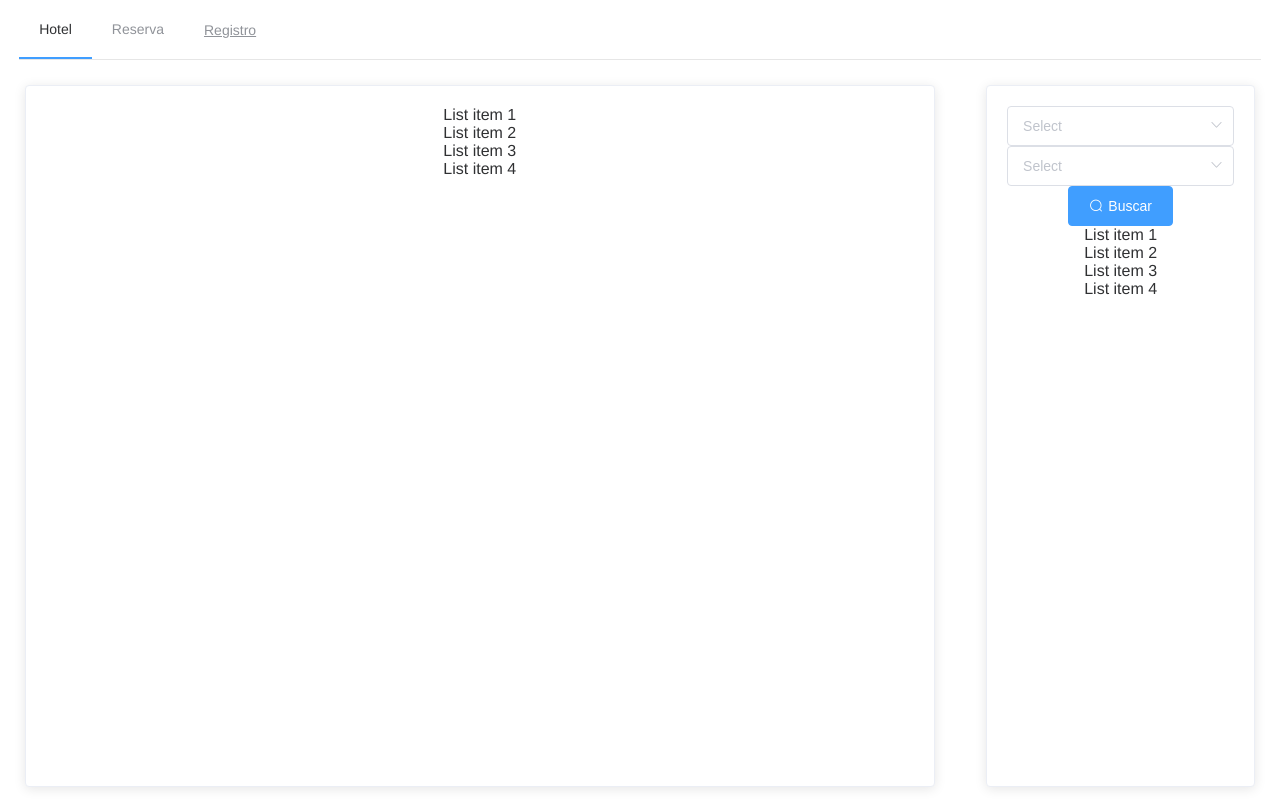
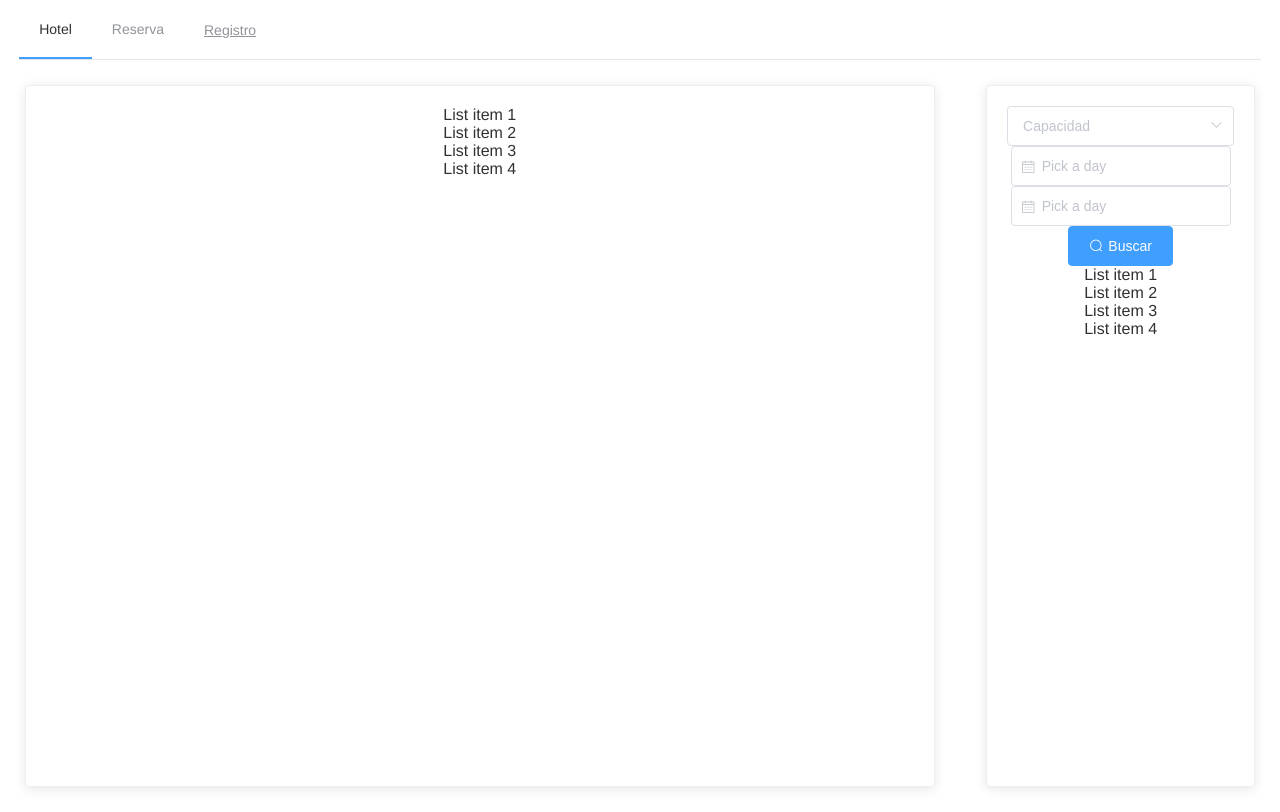
Before and after one commit to Kakoo8/TingesoFront, a Vue app: page /#/ in a window 1280 px wide. Built offline with nearby package versions, Linux system fonts and the light colour scheme.

Commit message:
CHG:DatePicker

```diff
--- a/src/components/FilterRack.vue
+++ b/src/components/FilterRack.vue
@@ -1,15 +1,27 @@
 <template>
     <el-card class="box-card">
-    <el-select  v-model="value" clearable placeholder="Select">
+    <el-select  v-model="value" clearable placeholder="Capacidad">
     <el-option>
 
     </el-option>
     </el-select>
-    <el-select v-model="value" clearable placeholder="Select">
-    <el-option>
+    <div class="block">
 
-    </el-option>
-    </el-select>
+
+        <el-date-picker
+            v-model="value1"
+            type="date"
+            placeholder="Pick a day">
+        </el-date-picker>
+    </div>
+    <div class="block">
+
+        <el-date-picker
+            v-model="value2"
+            type="date"
+            placeholder="Pick a day">
+        </el-date-picker>
+  </div>
         <el-button type="primary" icon="el-icon-search">Buscar</el-button>
         <div v-for="o in 4" :key="o" class="text item">
             {{'List item ' + o }}
@@ -22,3 +34,20 @@
     min-height: 700px;
   }
 </style>
+
+<script>
+  export default {
+    data() {
+      return {
+        pickerOptions: {
+          disabledDate(time) {
+            return time.getTime() > Date.now();
+          },
+
+        },
+        value1: '',
+        value2: '',
+      };
+    }
+  };
+</script>
```
